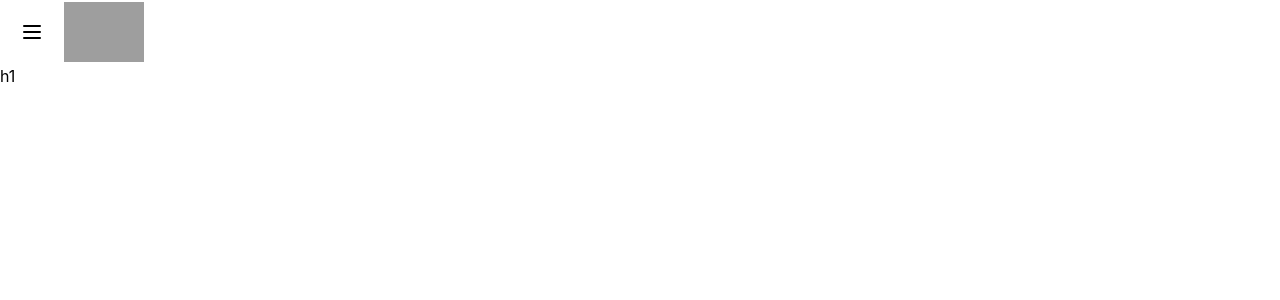
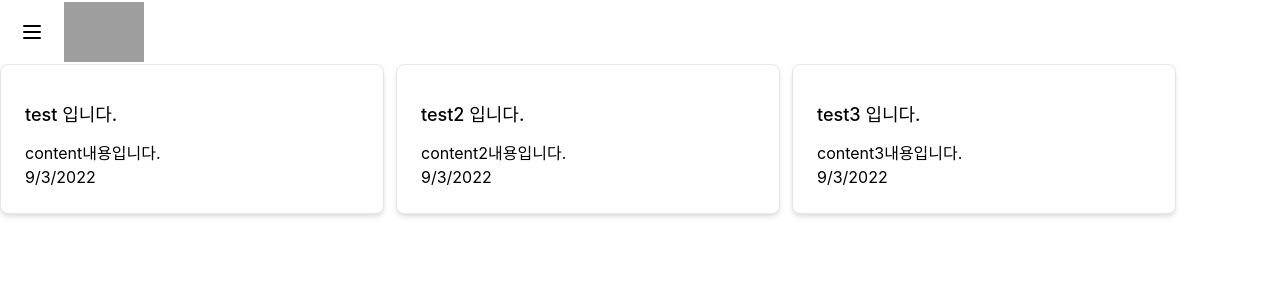
Before and after one commit to tmdqls2257/NextNestBlog, a Next.js app in the folder client/: page /blogs in a window 1280 px wide. Shown: the top 300 px of the page. Built offline with nearby package versions, Linux system fonts and the light colour scheme; grey boxes are pictures that could not be loaded.

Commit message:
💄 blogpage

```diff
--- a/client/common/card/card.tsx
+++ b/client/common/card/card.tsx
@@ -1,18 +1,28 @@
 import React from "react";
+import { BlogModel } from "../../data/blogData";
 import { classNameJoiner } from "../../utils/className";
 
 type CardProps = {
-  children: React.ReactNode;
+  // children: React.ReactNode;
+  blogData: BlogModel;
 };
 
-export default function Card({ children }: CardProps) {
+export default function Card({ blogData }: CardProps) {
+  const date = new Date(blogData.createdAt).toLocaleDateString().split(",");
+  // console.log(date.toLocaleString());
+
   return (
     <li
       className={classNameJoiner(
-        "cursor-pointer p-6 max-w-sm bg-white rounded-lg border border-gray-200 shadow-md hover:bg-gray-100 dark:bg-gray-800 dark:border-gray-700 dark:hover:bg-gray-700"
+        " cursor-pointer p-6 w-96 bg-white rounded-lg border border-gray-200 shadow-md hover:bg-gray-100 dark:bg-gray-800 dark:border-gray-700 dark:hover:bg-gray-700"
       )}
     >
-      {children}
+      <h5 className="py-3">{blogData.title}</h5>
+      <p>{blogData.contents}</p>
+      {/* {children} */}
+
+      {/* <p>{Date.parse(blogData.createdAt)}</p> */}
+      <p className="flex flex-row-revers">{date[0]}</p>
     </li>
   );
 }
--- /dev/null
+++ b/client/data/blogData.ts
@@ -0,0 +1,46 @@
+export type BlogModel = {
+  title: string;
+  contents: string;
+  description: string;
+  deletedAt: null;
+  likeCount: number;
+  id: string;
+  createdAt: string;
+  updatedAt: string;
+};
+
+export const BlogData: BlogModel[] = [
+  {
+    title: "test 입니다.",
+    contents: `
+    content내용입니다.`,
+    description: "html",
+    deletedAt: null,
+    likeCount: 0,
+    id: "de992305-c065-4644-804f-2879952e0a54",
+    createdAt: "2022-09-03T03:08:48.730Z",
+    updatedAt: "2022-09-03T03:08:48.730Z",
+  },
+  {
+    title: "test2 입니다.",
+    contents: `
+    content2내용입니다.`,
+    description: "css",
+    deletedAt: null,
+    likeCount: 0,
+    id: "de992305-c065-4644-804f-2879952e0a54",
+    createdAt: "2022-09-03T03:08:48.730Z",
+    updatedAt: "2022-09-03T03:08:48.730Z",
+  },
+  {
+    title: "test3 입니다.",
+    contents: `
+    content3내용입니다.`,
+    description: "js",
+    deletedAt: null,
+    likeCount: 0,
+    id: "de992305-c065-4644-804f-2879952e0a54",
+    createdAt: "2022-09-03T03:08:48.730Z",
+    updatedAt: "2022-09-03T03:08:48.730Z",
+  },
+];
--- a/client/pages/blogs/index.tsx
+++ b/client/pages/blogs/index.tsx
@@ -1,6 +1,16 @@
 import React from "react";
 import Layout from "../../layouts/layout";
+import { BlogData } from "../../data/blogData";
+import Card from "../../common/card/card";
 
 export default function Blogs() {
-  return <Layout>{"h1"}</Layout>;
+  return (
+    <Layout>
+      <ul className="flex gap-3">
+        {BlogData.map((data, idx) => (
+          <Card blogData={data} key={idx}></Card>
+        ))}
+      </ul>
+    </Layout>
+  );
 }
--- a/client/styles/globals.css
+++ b/client/styles/globals.css
@@ -59,12 +59,12 @@ ol {
   }
 
   h5 {
-    @apply text-lg font-normal whitespace-pre-wrap;
+    @apply text-lg font-medium whitespace-pre-wrap;
     word-break: keep-all;
   }
 
   p {
-    @apply text-base font-normal whitespace-pre-wrap;
+    @apply text-base font-normal;
     word-break: keep-all;
   }
 }
```
Also changed, not shown: 2 other files (tests, documents, lock files or other folders).
